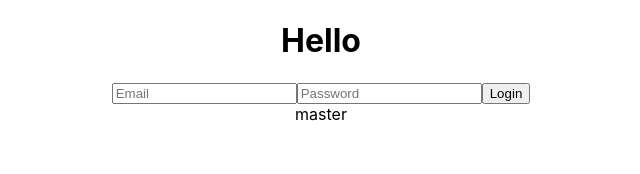
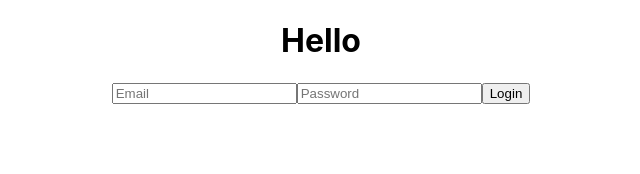
Before and after one commit to msiller455/GreenSpot, a React (Create React App) app: page / in a window 1280 px wide. Shown: the top 174 px of the page, without its empty margins (319-959 px from the left). Built offline with nearby package versions, Linux system fonts and the light colour scheme.

Commit message:
Project 3: Splash component

```diff
--- a/src/App.js
+++ b/src/App.js
@@ -7,11 +7,9 @@ class App extends Component {
   render() {
     return (
       <div className="App">
-<Splash/>
+        <Splash/>
+        <Login/>
 
-      <Login />
-
- master
       </div>
     );
   }
```
